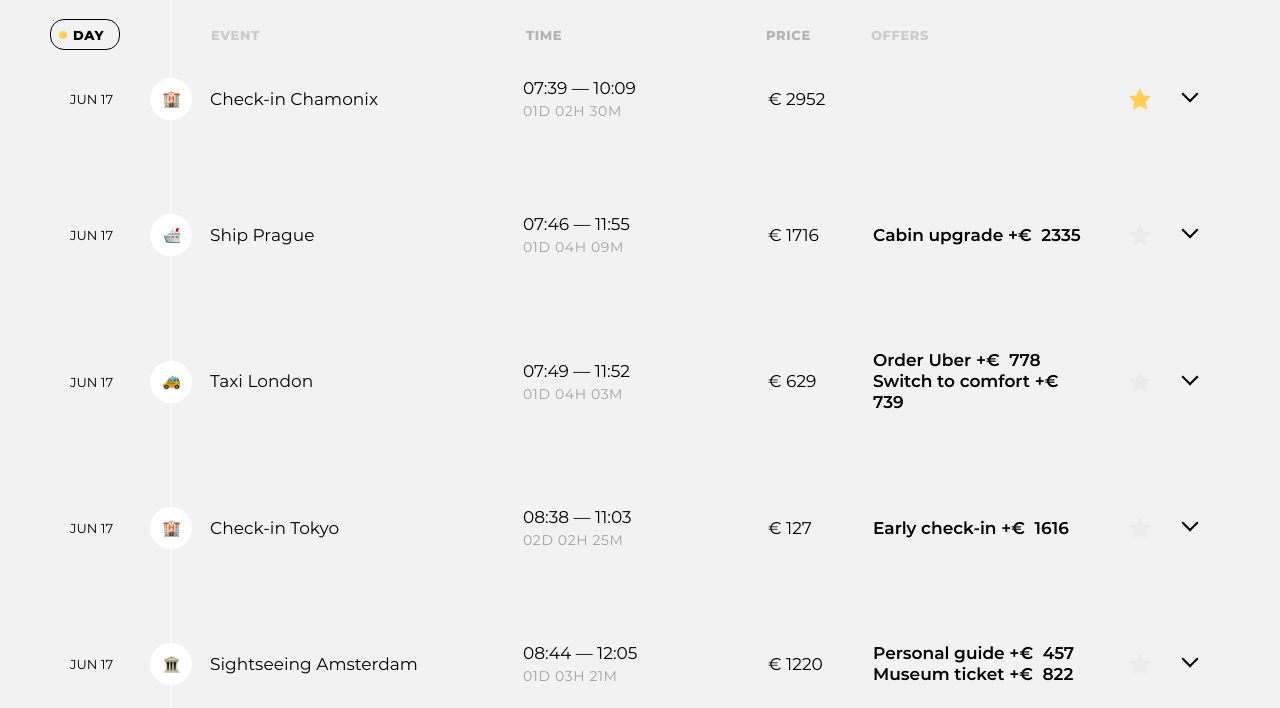
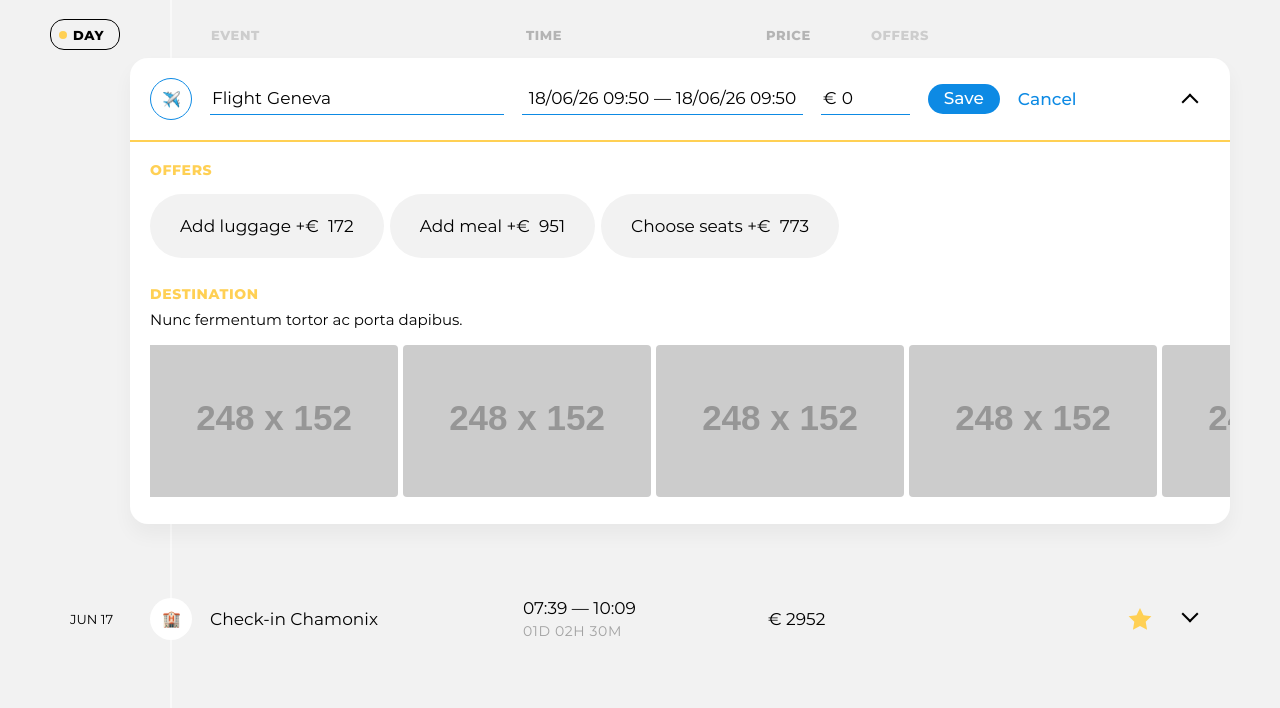
Before and after one commit to htmlacademy-ecmascript/2662945-big-trip-2, a website built with webpack: page public/index.html in a window 1280 px wide. Both pictures are taken after a click on the button "New event". Shown: the part 92-800 px from the top of the page. Built offline with nearby package versions, Linux system fonts and the light colour scheme; placeholder pictures from the web are drawn by us.

Commit message:
module7-task1 кнопка заработала

```diff
--- a/public/index.html
+++ b/public/index.html
@@ -22,8 +22,6 @@
             </div>
           </div>
 
-          <button class="trip-main__event-add-btn  btn  btn--big  btn--yellow" type="button">New event</button>
-        </div>
       </div>
     </header>
     <main class="page-body__page-main  page-main">
--- a/src/main.js
+++ b/src/main.js
@@ -1,10 +1,16 @@
+import { render } from './framework/render.js';
+
 import TripPresenter from './presenter/presenterTrip.js';
 import FilterPresenter from './presenter/filter-presenter.js';
+
 import TripModel from './model/trip-model.js';
 import FilterModel from './model/filter-model.js';
 
+import ViewNewPointButton from './view/new-point-button.js';
+
 const filtersContainer = document.querySelector('.trip-controls__filters');
 const eventsContainer = document.querySelector('.trip-events');
+const tripMainContainer = document.querySelector('.trip-main');
 
 const tripModel = new TripModel();
 const filterModel = new FilterModel();
@@ -21,5 +27,13 @@ const filterPresenter = new FilterPresenter({
   onFilterChange: () => tripPresenter.rerender(),
 });
 
+const newPointButton = new ViewNewPointButton({
+  onClick: () => {
+    tripPresenter.createPoint();
+  }
+});
+
+tripMainContainer.append(newPointButton.element);
+
 tripPresenter.init();
 filterPresenter.init();
--- a/src/presenter/presenterTrip.js
+++ b/src/presenter/presenterTrip.js
@@ -1,3 +1,4 @@
+
 import { render, remove, RenderPosition } from '../framework/render.js';
 import ViewSort from '../view/sort.js';
 import { SortType, FilterType } from '../mocks/const.js';
@@ -9,6 +10,7 @@ import {
 import ViewPointList from '../view/point-list.js';
 import ViewEmptyPointListFilter from '../view/empty-point-list-filter.js';
 import PointPresenter from './point-presenter.js';
+import ViewEditPoint from '../view/edit-point.js';
 
 export default class TripPresenter {
   #eventsContainer = null;
@@ -23,6 +25,15 @@ export default class TripPresenter {
   #currentSortType = SortType.DAY;
   #isCreatingNewPoint = false;
 
+  #escKeyDownHandler = (evt) => {
+    if (evt.key === 'Escape' && this.#newPointEditComponent) {
+      remove(this.#newPointEditComponent);
+      this.#newPointEditComponent = null;
+
+      document.removeEventListener('keydown', this.#escKeyDownHandler);
+    }
+  };
+
   constructor({ eventsContainer, tripModel, filterModel }) {
     this.#eventsContainer = eventsContainer;
     this.#tripModel = tripModel;
@@ -32,6 +43,64 @@ export default class TripPresenter {
   init() {
     this.rerender();
   }
+
+  createPoint() {
+    if (this.#newPointEditComponent) {
+      return;
+    }
+
+    this.#handleModeChange();
+
+    const destination = this.#tripModel.destinations[0];
+
+    this.#newPointEditComponent = new ViewEditPoint({
+      point: {
+        id: 'new-point',
+        type: 'flight',
+        destination: destination.id,
+        basePrice: 0,
+        dateFrom: new Date(),
+        dateTo: new Date(),
+        offers: [],
+        isFavorite: false,
+      },
+      destinations: this.#tripModel.destinations,
+      offers: this.#tripModel.offers,
+      isCreating: true,
+    });
+    document.addEventListener('keydown', this.#escKeyDownHandler);
+
+    this.#newPointEditComponent.setRollupClickHandler(() => {
+      remove(this.#newPointEditComponent);
+      this.#newPointEditComponent = null;
+
+      document.removeEventListener('keydown', this.#escKeyDownHandler);
+    });
+
+    this.#newPointEditComponent.setDeleteClickHandler(() => {
+      remove(this.#newPointEditComponent);
+      this.#newPointEditComponent = null;
+
+      document.removeEventListener('keydown', this.#escKeyDownHandler);
+    });
+
+    this.#newPointEditComponent.setFormSubmitHandler((point) => {
+      this.#tripModel.addPoint(point);
+
+      document.removeEventListener('keydown', this.#escKeyDownHandler);
+
+      this.#newPointEditComponent = null;
+
+      this.rerender();
+    });
+
+    render(
+      this.#newPointEditComponent,
+      this.#pointListComponent.element,
+      RenderPosition.AFTERBEGIN
+    );
+}
+
 
   rerender() {
     this.#clearTripBoard();
--- a/src/view/new-point-button.js
+++ b/src/view/new-point-button.js
@@ -6,6 +6,8 @@ export default class ViewNewPointButton extends AbstractView {
   constructor({ onClick }) {
     super();
     this.#onClick = onClick;
+
+    this.element.addEventListener('click', this.#handleClick);
   }
 
   get template() {
@@ -16,9 +18,9 @@ export default class ViewNewPointButton extends AbstractView {
     `;
   }
 
-  get element() {
-    const element = super.element;
-    element.addEventListener('click', this.#onClick);
-    return element;
-  }
+  #handleClick = (evt) => {
+    evt.preventDefault();
+    console.log('BUTTON CLICKED');
+    this.#onClick?.();
+  };
 }
```
Also changed, not shown: src/mocks/points.js (line endings or trailing spaces), src/render.js (line endings or trailing spaces), src/view/filters.js (line endings or trailing spaces), src/view/point-list.js (line endings or trailing spaces), src/view/point.js (line endings or trailing spaces).
